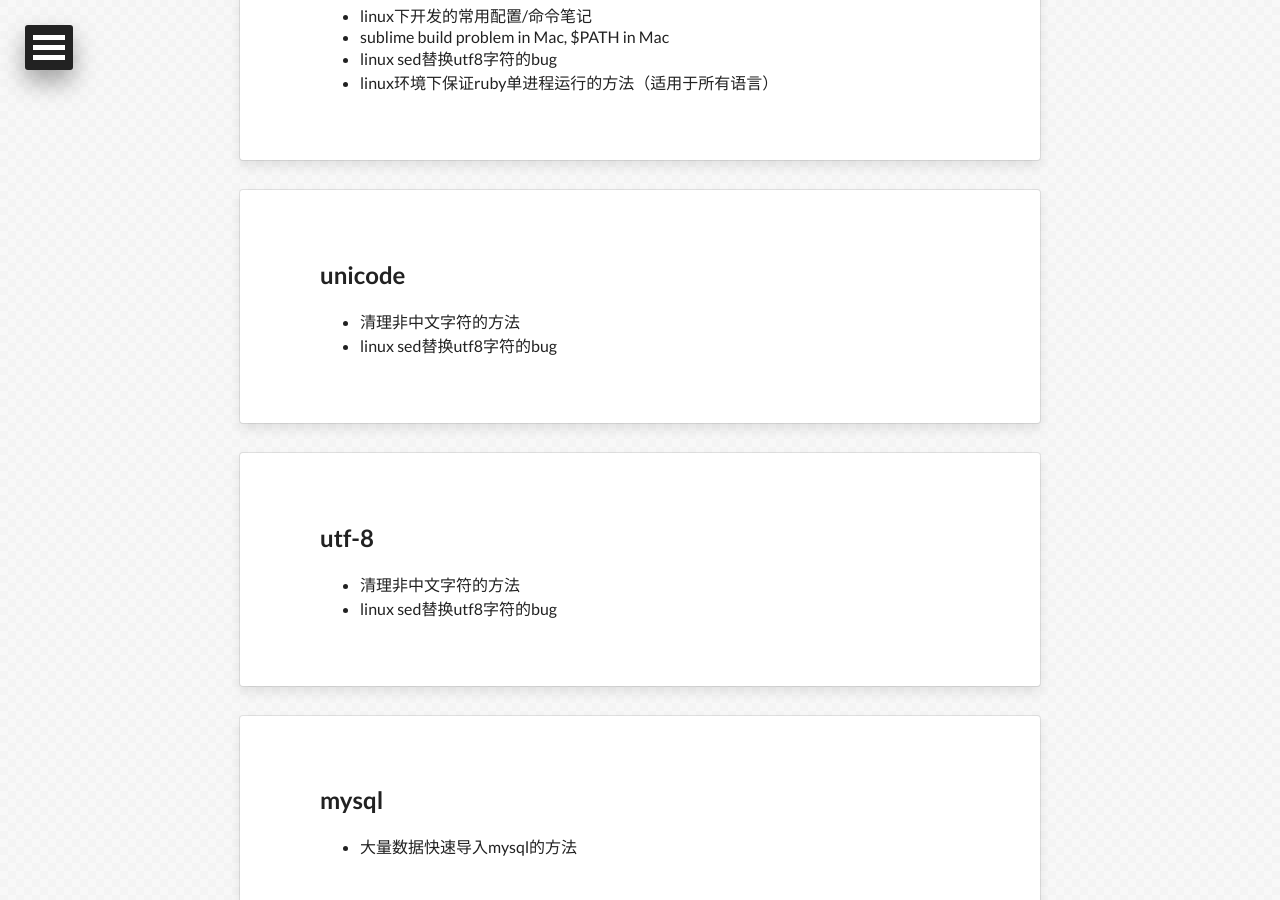
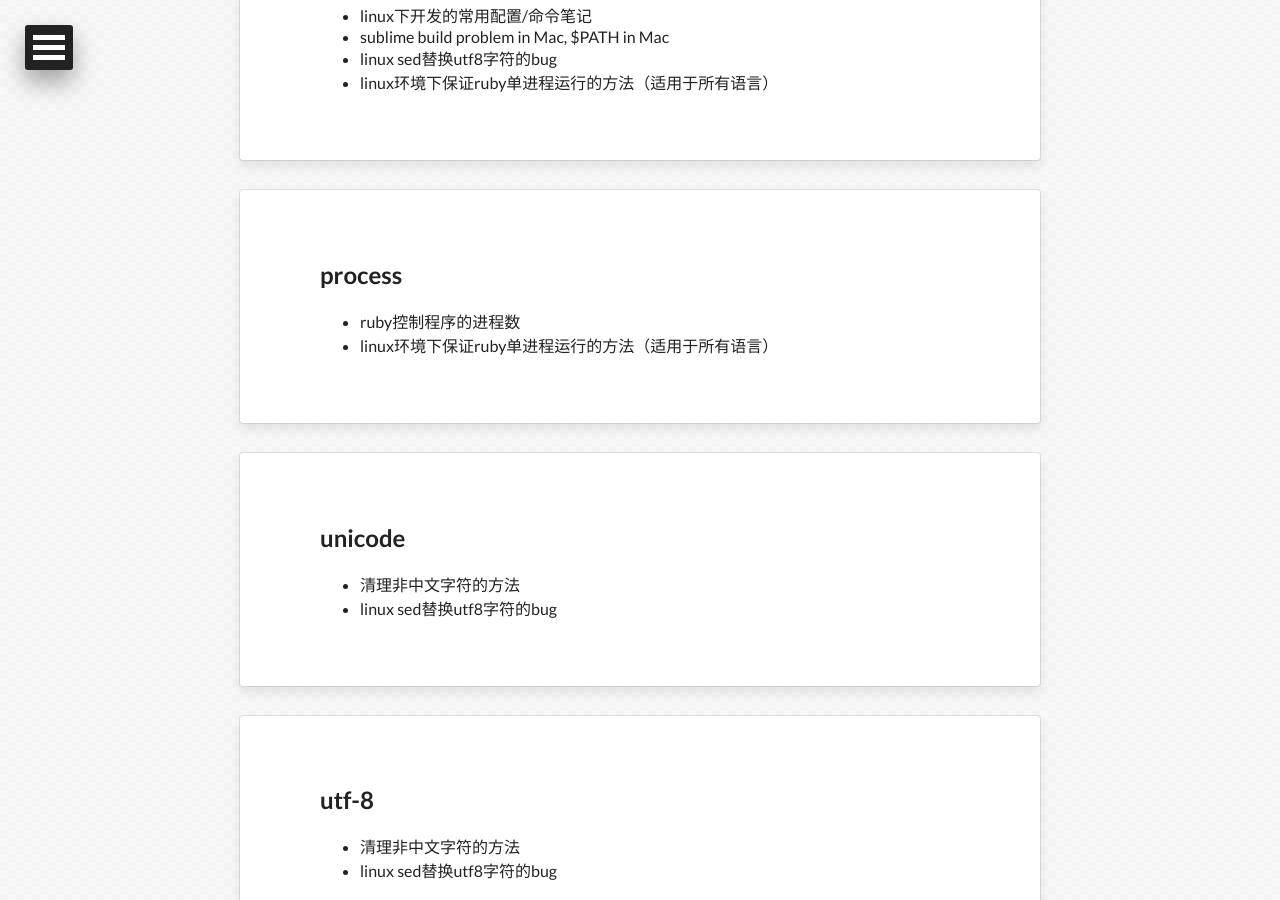
Before and after one commit to apyixiang/apyixiang.github.io, a Jekyll site: the page built from tags.html, in a window 1280 px wide and 900 px high, scrolled down 2393 px. Built offline with Jekyll 4.4.1, drawn with Linux system fonts in a browser that asks for light colours; nearby versions of some CDN libraries; Markdown is read by kramdown in place of the engine named in the settings; some of the changed text lies outside the part shown.

Commit message:
code block

````diff
--- a/_posts/2012-03-31-linux-ruby-single-process.markdown
+++ b/_posts/2012-03-31-linux-ruby-single-process.markdown
@@ -4,13 +4,16 @@
 date: 2012-03-31 04:47
 comments: true
 categories: dev
-tags: [ruby,crond,linux]
+tags: [ruby,crond,linux,process]
 ---
 目的是为了不停的用crond触发程序运行，而保持这个程序始终只有一个进程执行。
 因为，我用crond每分钟触发执行一次。即使程序若异常则退出，可以用crond再次保持其运行。若程序运行时间很长，会造成系统同时执行N个进程，造成内存溢出或数据错乱。
 
 方法如下：
+
+```ruby
 $0='the_unique_name_you_give_to_the_process'
 exit if `ps aux|grep the_unique_name_you_give_to_the_process|awk '{print $11}'|grep the_unique_name_you_give_to_the_process|wc -l`.to_i>1
+```
 
 其中$0是进程名称。第2句执行了一行shell语句；查询系统进程，统计数量若>1，说明两个进程同时运行，自觉退出。
````
